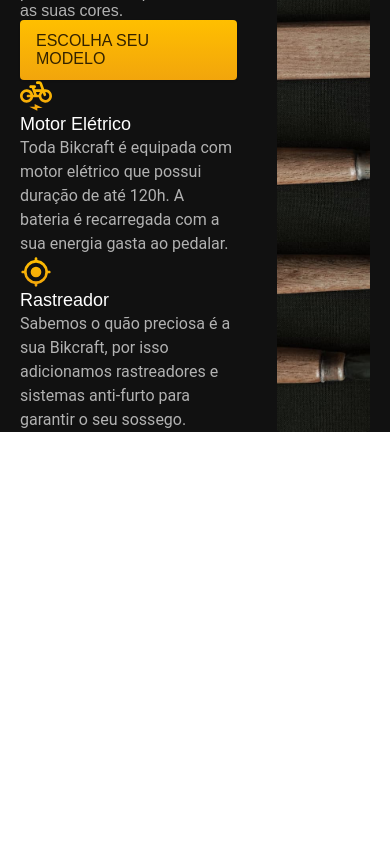
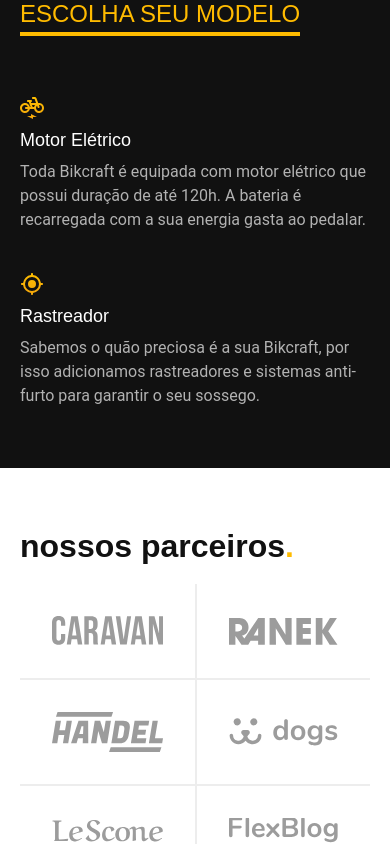
Before and after one commit to WitteVieira/bikcraft, a plain HTML site: page index.html in a window 390 px wide. Shown: the part 1760-2604 px from the top of the page. Drawn offline with Linux system fonts and the light colour scheme.

Commit message:
commit intial

```diff
--- a/css/home/introducao.css
+++ b/css/home/introducao.css
@@ -15,6 +15,7 @@
 }
 
 .introducao img {
+  width: 100%;
   height: 100%;
   object-fit: cover;
   border-radius: 4px;
--- /dev/null
+++ b/css/home/parceiros.css
@@ -0,0 +1,53 @@
+.parceiros {
+  padding-top: 60px;
+  padding-bottom: 120px;
+}
+
+.parceiros h2 {
+  margin-bottom: 60px;
+}
+
+.parceiros ul {
+  padding: 0 20px;
+  max-width: 1400px;
+  display: grid;
+  grid-template-columns: repeat(4, 1fr);
+  margin: 0 auto;
+}
+
+.parceiros li {
+  display: flex;
+  padding: 32px;
+  border-left: 2px solid var(--cor-2);
+}
+
+.parceiros img {
+  margin: auto;
+}
+
+.parceiros li:first-child,
+.parceiros li:nth-child(5) {
+  border-left: none;
+}
+
+.parceiros li:nth-child(n + 5) {
+  border-top: 2px solid var(--cor-2);
+}
+
+@media (max-width: 800px) {
+  .parceiros {
+    padding-bottom: 60px;
+  }
+  .parceiros h2 {
+    margin-bottom: 20px;
+  }
+  .parceiros ul {
+    grid-template-columns: repeat(2, 1fr);
+  }
+  .parceiros li:nth-child(n + 3) {
+    border-top: 2px solid var(--cor-2);
+  }
+  .parceiros li:nth-child(odd) {
+    border-left: none;
+  }
+}
--- a/css/home/tecnologia.css
+++ b/css/home/tecnologia.css
@@ -1,5 +1,6 @@
 .tecnologia-bg {
   background-color: var(--cor-11);
+  box-shadow: inset 0 80px var(--cor-0), inset 0 -80px var(--cor-0);
 }
 
 .tecnologia {
@@ -9,7 +10,69 @@
 }
 
 .tecnologia-imagem img {
+  width: 100%;
   height: 100%;
   object-fit: cover;
   object-position: left;
 }
+
+.tecnologia-conteudo {
+  padding-top: 160px;
+  padding-bottom: 160px;
+}
+
+.tecnologia-conteudo > span {
+  display: block;
+  margin-bottom: 20px;
+}
+
+.tecnologia-conteudo h2 {
+  margin-bottom: 32px;
+}
+
+.tecnologia-conteudo > p {
+  margin-bottom: 20px;
+}
+.tecnologia a {
+  margin-bottom: 80px;
+}
+
+.tecnologia-vantagens {
+  display: flex;
+  gap: 40px;
+}
+
+.tecnologia-vantagens h3 {
+  margin-bottom: 8px;
+  width: max-content;
+}
+
+.tecnologia-vantagens img {
+  width: 24px;
+  margin-bottom: 8px;
+}
+
+@media (max-width: 800px) {
+  .tecnologia-bg {
+    box-shadow: initial;
+  }
+  .tecnologia {
+    grid-template-columns: 1fr;
+  }
+  .tecnologia-conteudo {
+    padding-top: 60px;
+    padding-bottom: 60px;
+  }
+  .tecnologia-imagem {
+    display: none;
+  }
+  .tecnologia a {
+    margin-bottom: 60px;
+  }
+}
+
+@media (max-width: 600px) {
+  .tecnologia-vantagens {
+    flex-direction: column;
+  }
+}
--- a/css/style.css
+++ b/css/style.css
@@ -10,6 +10,7 @@
 /* Home */
 @import "./home/introducao.css";
 @import "./home/tecnologia.css";
+@import "./home/parceiros.css";
 
 /* Bicicletas */
 @import "./bicicletas/bicicletas-lista.css";
--- a/css/utilidades/componentes.css
+++ b/css/utilidades/componentes.css
@@ -28,3 +28,22 @@
     font-size: 1rem;
   }
 }
+
+.link {
+  display: inline-block;
+  color: var(--cor-p1);
+  font: 500 1.5rem/1.5 "Poppins", sans-serif;
+  text-transform: uppercase;
+}
+
+.link::after {
+  content: "";
+  display: block;
+  width: 100%;
+  height: 4px;
+  background-color: currentColor;
+}
+
+.link:hover {
+  color: var(--cor-0);
+}
--- a/index.html
+++ b/index.html
@@ -74,7 +74,8 @@
         <span class="font-2-l-b cor-5">Tecnologia Avançada</span>
         <h2 class="font-1-xxl cor-0">Você escolhe as suas cores e componentes<span class="cor-p1">.</span></h2>
         <p class="font-2-1 cor-5">Cada Bikcraft é única e possui a sua identidade. As medidas serão exatas para o seu corpo e altura, garantindo maior conforto e ergonmia na sua pedalada. Você pode também personalizar completamente as suas cores.</p>
-        <a class=" botao link" href="./bicicletas.html">Escolha seu modelo</a>
+        <a class="link" href="./bicicletas.html">Escolha seu modelo</a>
+        <div class="tecnologia-vantagens">
           <div>
             <img src="./img/icones/eletrica.svg" alt="">
             <h3 class="font-1-m cor-0">Motor Elétrico</h3>
@@ -86,12 +87,27 @@
             <p class="font-2-s cor-5">Sabemos o quão preciosa é a sua Bikcraft, por isso adicionamos rastreadores e sistemas anti-furto para garantir o seu sossego.</p>
           </div>
         </div>
+      </div>
       <div class="tecnologia-imagem">
         <img src="./img/fotos/tecnologia.jpg" alt="">
       </div>
     </div>
   </article>
 
+  <section class="parceiros" aria-label="Nossos Parceiros">
+    <h2 class=" container font-1-xxl">nossos parceiros<span class="cor-p1">.</span></h2>
+
+    <ul>
+      <li> <img src="./img/parceiros/caravan.svg" alt="caravan"></li>
+      <li> <img src="./img/parceiros/ranek.svg" alt="caravan"></li>
+      <li> <img src="./img/parceiros/handel.svg" alt="caravan"></li>
+      <li> <img src="./img/parceiros/dogs.svg" alt="caravan"></li>
+      <li> <img src="./img/parceiros/lescone.svg" alt="caravan"></li>
+      <li> <img src="./img/parceiros/flexblog.svg" alt="caravan"></li>
+      <li> <img src="./img/parceiros/wildbeast.svg" alt="caravan"></li>
+      <li> <img src="./img/parceiros/surfbot.svg" alt="caravan"></li>
+    </ul>
+  </section>
 </body>
 
 </html>
```
Lines whose indentation alone changed are shown as unchanged.
